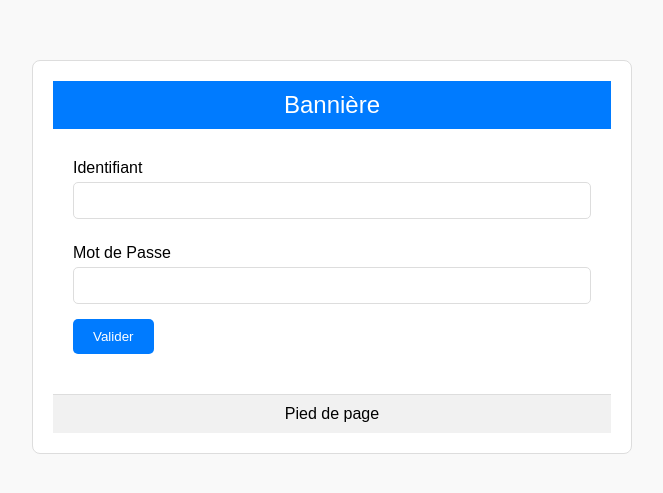
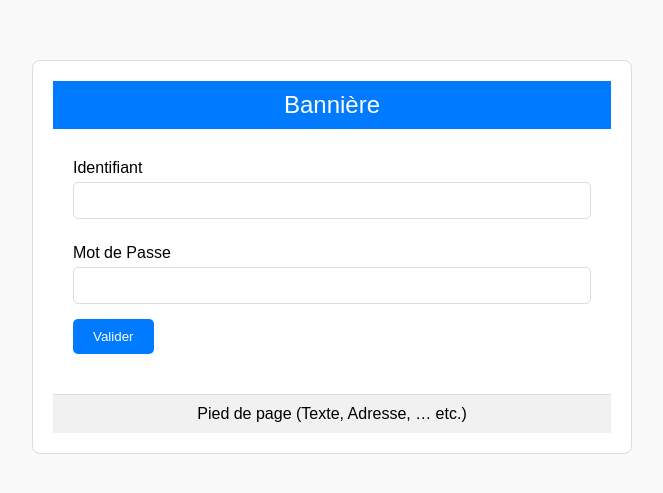
Before and after one commit to ettaouyl/Projet_Web, a plain HTML site: page index.html in a window 1280 px wide. Shown: the part 143-636 px from the top of the page, without its empty margins (308-971 px from the left). Drawn offline with Linux system fonts and the light colour scheme.

Commit message:
Update index.html

```diff
--- a/index.html
+++ b/index.html
@@ -1,14 +1,13 @@
 <!DOCTYPE html>
 <html lang="fr">
 <head>
-  <meta charset="UTF-8">
-  <meta name="viewport" content="width=device-width, initial-scale=1.0">
+
   <link rel="stylesheet" href="style.css">
   <title>Page de Connexion</title>
 </head>
 <body>
   <div class="container">
-    <header>Bannière  </header>
+    <header>Bannière </header>
     <main>
       <form action="resultats.html" method="GET">
         <label for="identifiant">Identifiant</label>
@@ -20,7 +19,7 @@
         <button type="submit">Valider</button>
       </form>
     </main>
-    <footer>Pied de page </footer>
+    <footer>Pied de page (Texte, Adresse, … etc.)</footer>
   </div>
 </body>
 </html>
```
